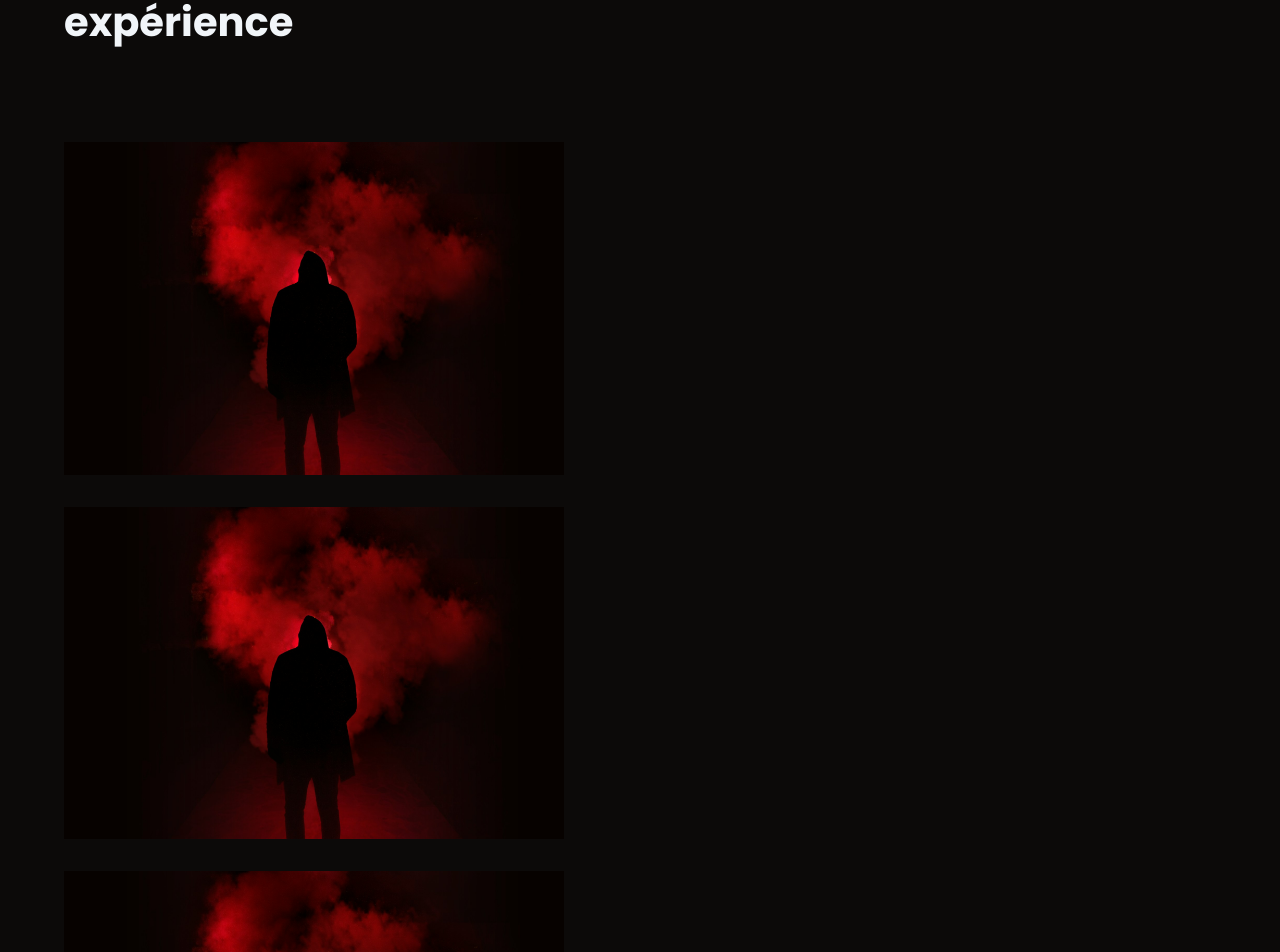
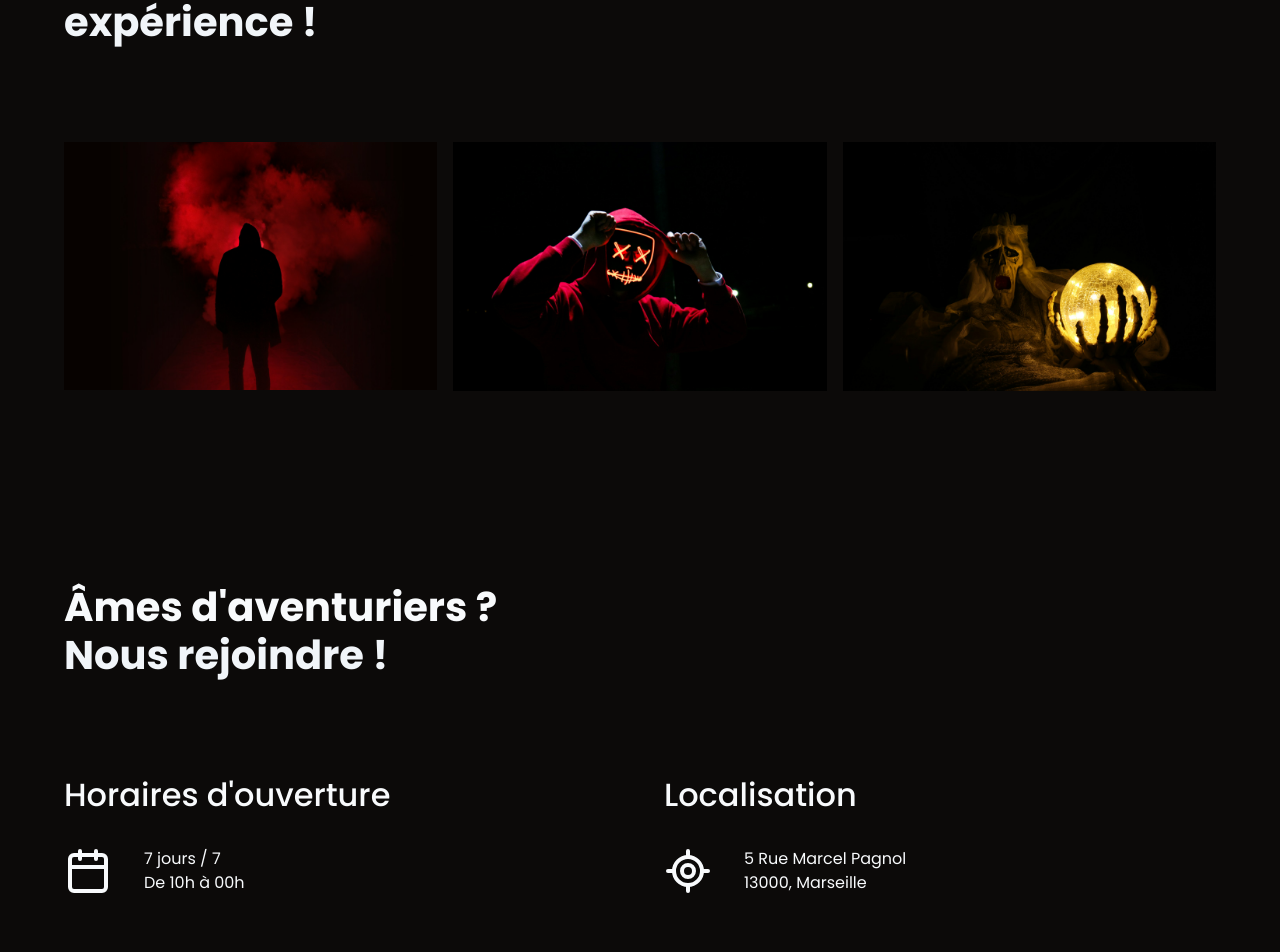
Before and after one commit to SebastienLaurentt/Escape-Game, a Next.js app: page / in a window 1280 px wide. Shown: the part 1036-1988 px from the top of the page. Built offline with nearby package versions, Linux system fonts and the light colour scheme; no server answers.

Commit message:
update content

```diff
--- a/components/shared/Sections/Experiences.tsx
+++ b/components/shared/Sections/Experiences.tsx
@@ -1,28 +1,55 @@
-import React from 'react'
-import Section from '../Section'
-import SectionHeader from '../SectionHeader'
-import Image from 'next/image'
+import Image from "next/image";
+import Link from "next/link";
+import Section from "../Section";
+import SectionHeader from "../SectionHeader";
 
 const Experiences = () => {
   return (
     <Section marginBottom={true} marginTop={true} classname="">
-        <SectionHeader
-          title="Choissisez votre"
-          titleHighlight="expérience"
-        />
-    <ul className='flex flex-col gap-y-8'>
-      <li>
-        <Image src="/images/Experience1.jpg" alt="Paris" width={500} height={500} />
-      </li>
-      <li>
-        <Image src="/images/Experience1.jpg" alt="Paris" width={500} height={500} />
-      </li>
-      <li>
-        <Image src="/images/Experience1.jpg" alt="Paris" width={500} height={500} />
-      </li>
-    </ul>
+      <SectionHeader title="Choisissez votre" titleHighlight="expérience !" />
+      <ul className="flex flex-col gap-y-8 lg:flex-row gap-x-4">
+        <Link href="/experience/horror" className="text-white md:text-white/0 md:hover:text-white">
+          <li className="mx-auto relative ">
+            <Image
+              src="/images/Experience1.jpg"
+              alt="Paris"
+              width={500}
+              height={500}
+            />
+            <span className=" absolute top-1/2 left-1/2 transform -translate-x-1/2 -translate-y-1/2 uppercase font-bold text-3xl">
+              Horror
+            </span>
+          </li>
+        </Link>
+        <Link href="/experience/thriller" className="text-white md:text-white/0 md:hover:text-white">
+          <li className="mx-auto relative ">
+            <Image
+              src="/images/Experience2.jpg"
+              alt="Paris"
+              width={500}
+              height={500}
+            />
+            <span className=" absolute top-1/2 left-1/2 transform -translate-x-1/2 -translate-y-1/2 uppercase font-bold text-3xl">
+              Thriller
+            </span>
+          </li>
+        </Link>
+        <Link href="/experience/night" className="text-white md:text-white/0 md:hover:text-white">
+          <li className="mx-auto relative ">
+            <Image
+              src="/images/Experience3.jpg"
+              alt="Paris"
+              width={500}
+              height={500}
+            />
+            <span className=" absolute top-1/2 left-1/2 transform -translate-x-1/2 -translate-y-1/2 uppercase font-bold text-3xl">
+              Night
+            </span>
+          </li>
+        </Link>
+      </ul>
     </Section>
-  )
-}
+  );
+};
 
-export default Experiences
+export default Experiences;
```
Also changed, not shown: public/images/Experience2.jpg (added), public/images/Experience3.jpg (added).
